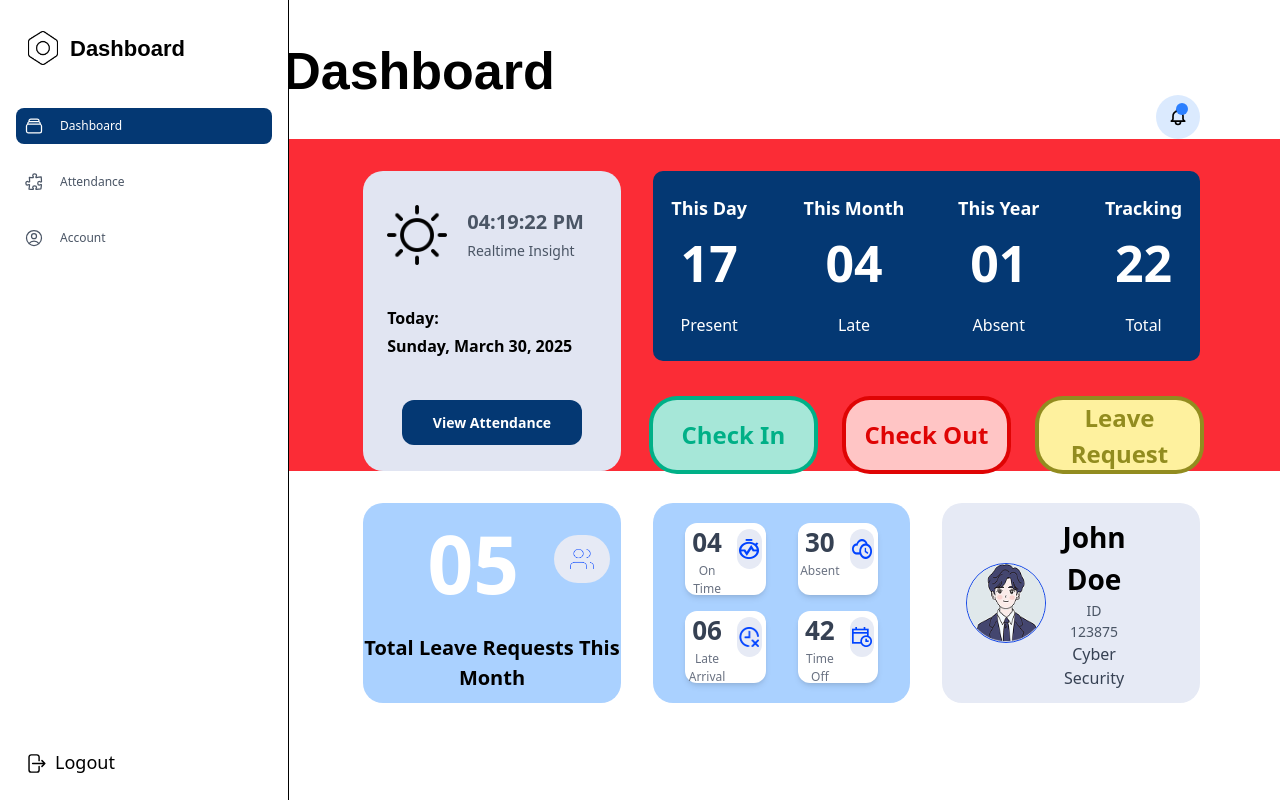
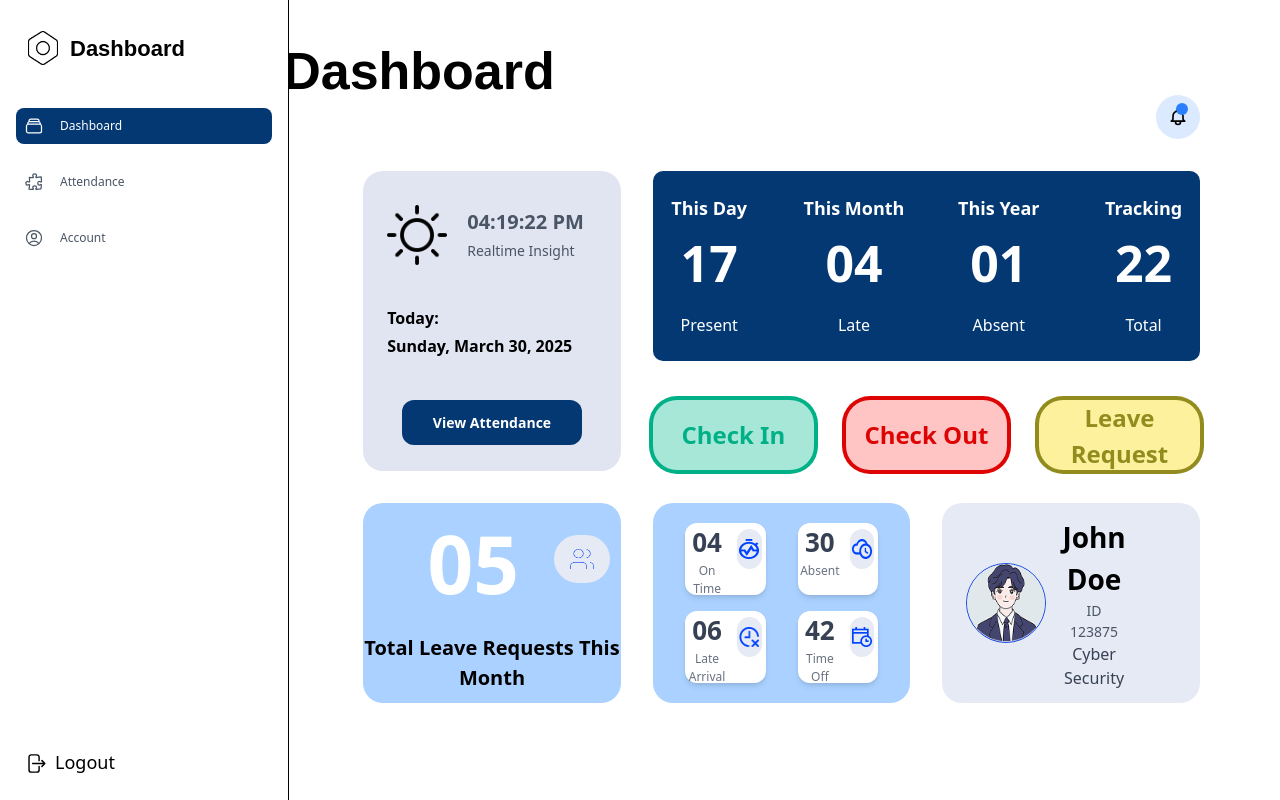
Before and after one commit to pre-university-G3/Employee-Management, a React (Vite) app: page / in a window 1280 px wide. Built offline with nearby package versions, Linux system fonts and the light colour scheme.

Commit message:
Saturday

```diff
--- a/src/components/pages/DashBoard.jsx
+++ b/src/components/pages/DashBoard.jsx
@@ -81,7 +81,7 @@ export default function DashBoard({ onToggleSidebar }) {
         </section>
 
         {/* Main Grid Section */}
-        <section className="grid grid-cols-1 sm:grid-cols-2 md:grid-cols-2 lg:grid-cols-6 grid-rows-auto gap-4 sm:gap-4 md:gap-6 lg:gap-6 xl:gap-8 p-4 sm:px-4 sm:py-2 md:px-6 md:py-4 lg:px-8 lg:py-6 xl:p-0 xl:pt-8 xl:pl-30 xl:pr-20 xl:bg-red-500 lg:bg-green-400">
+        <section className="grid grid-cols-1 sm:grid-cols-2 md:grid-cols-2 lg:grid-cols-6 grid-rows-auto gap-4 sm:gap-4 md:gap-6 lg:gap-6 xl:gap-8 p-4 sm:px-4 sm:py-2 md:px-6 md:py-4 lg:px-8 lg:py-6 xl:p-0 xl:pt-8 xl:pl-30 xl:pr-20">
 
           {/* First Box */}
           <div className="bg-[#E1E5F2] text-center col-span-1 sm:col-span-2 md:col-span-2 lg:col-span-2 row-span-3 h-auto sm:h-[280px] md:h-[300px] lg:h-[320px] xl:h-[300px] rounded-[20px] flex flex-col">
```
